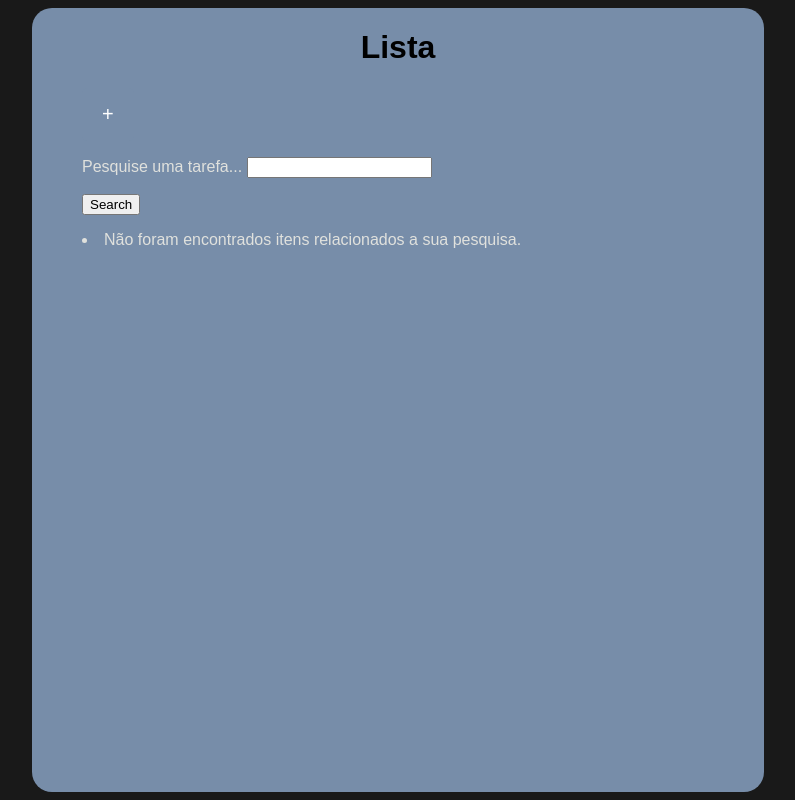
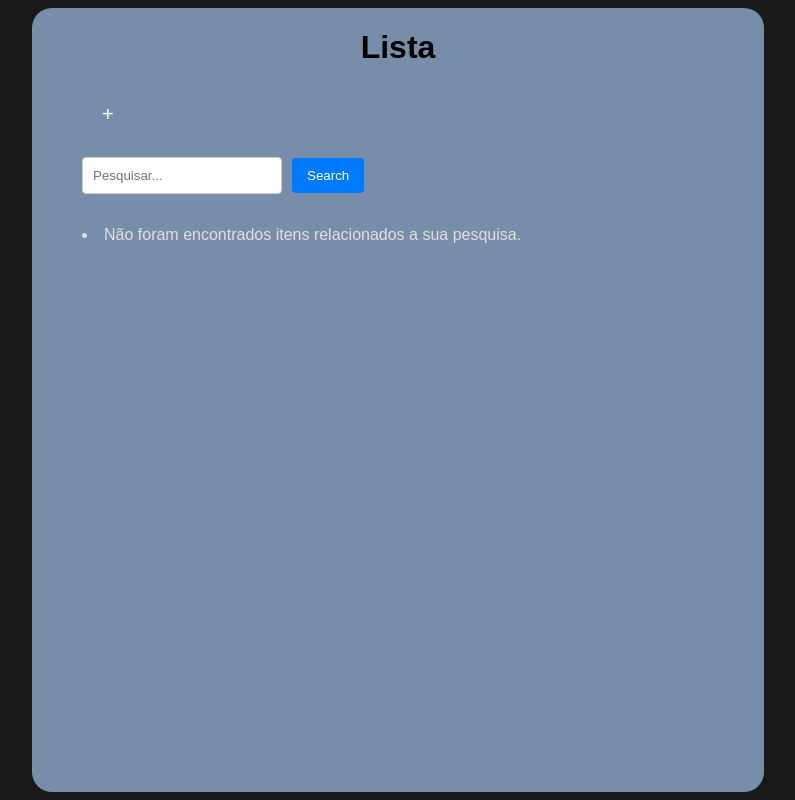
Before and after one commit to cristiansuzuki/crud-django, a Django app: page / in a window 1280 px wide. Shown: the whole page, without its empty margins (242-1037 px from the left). Run offline with Django 5.2, Linux system fonts and the light colour scheme; the visitor is signed in with stand-in values (Sample User, id 1); data that the repository does not hold is empty.

Commit message:
estilizando botao de pesquisa

```diff
--- a/crud/forms.py
+++ b/crud/forms.py
@@ -7,4 +7,4 @@ class ListaForm(forms.ModelForm):
         fields = ['titulo', 'status']
 
 class PesquisaForm(forms.Form):
-    query = forms.CharField(label='Pesquise uma tarefa...', max_length=80, required=False)
+    query = forms.CharField(label='', max_length=80, required=False, widget=forms.TextInput(attrs={'placeholder': 'Pesquisar...'}))
--- a/crud/static/styles.css
+++ b/crud/static/styles.css
@@ -213,3 +213,31 @@
       font-size: 24px;
   }
 }
+
+
+input[type="text"] {
+  padding: 10px;
+  width: 200px;
+  border: 1px solid #ccc;
+  border-radius: 4px;
+  margin-right: 10px;
+}
+
+/* Estilo para o botão de pesquisa */
+button[type="submit"] {
+  padding: 10px 15px;
+  background-color: #007bff;
+  border: none;
+  color: white;
+  border-radius: 4px;
+  cursor: pointer;
+}
+
+button[type="submit"]:hover {
+  background-color: #0056b3;
+}
+
+.form-pesquisa {
+  display: flex;
+  align-items: center;
+}
--- a/crud/templates/index.html
+++ b/crud/templates/index.html
@@ -7,9 +7,8 @@
 
     <div class="container">
         <h1 class="titulo">Lista</h1> <button class="botao-add" type="button" id="addLista">+</button>
-        <form method="get" action="">
-          {{ form_pesquisa.as_p }}
-          <button type="submit">Search</button>
+        <form method="get" action="" class="form-pesquisa">
+          {{ form_pesquisa.as_p }} <button type="submit">Search</button>
         </form>
         {% for lista in lista %}
 
```
